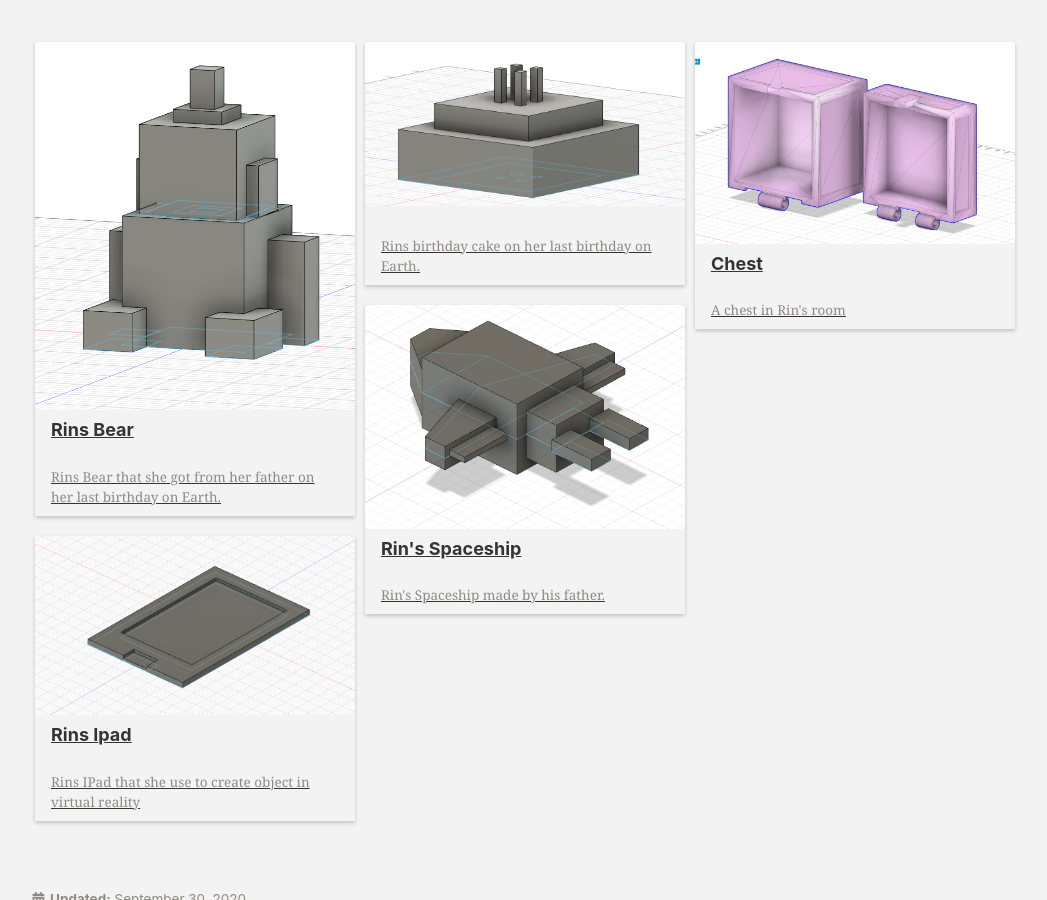
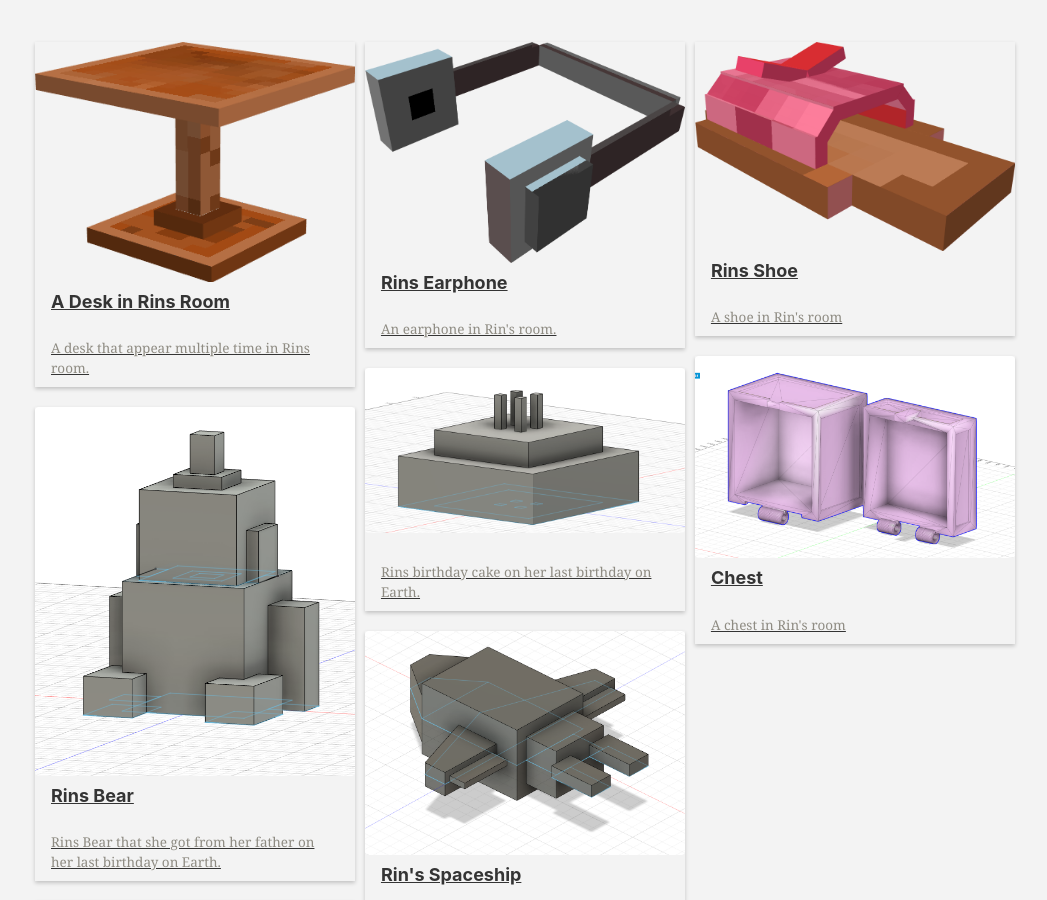
Before and after one commit to KokeCacao/chenhanke.me, a Jekyll site: the page built from _pages/shelter.md, in a window 1280 px wide and 900 px high, scrolled down 4616 px. Shown: the whole window, without its empty margins (170-1217 px from the left). Built offline with Jekyll 4.4.1, drawn with Linux system fonts in a browser that asks for light colours; cached includes are drawn as plain includes; nearby versions of some CDN libraries; comment, search, counter and statistics services are not loaded; a style sheet for code colours, icons or effects is not loaded.

Commit message:
:tada: added additional 3 models

```diff
--- a/_pages/3d.md
+++ b/_pages/shelter.md
@@ -19,6 +19,24 @@ gallery_col:
   - 1
   - 2
 gallery_list:
+  - url: /assets/3d/desk_screenshot.png
+    image_path: /assets/3d/desk_screenshot.png
+    alt: ""
+    title: "A Desk in Rins Room"
+    col: 0
+    description: "A desk that appear multiple time in Rins room."
+  - url: /assets/3d/earphone_screenshot.png
+    image_path: /assets/3d/earphone_screenshot.png
+    alt: ""
+    title: "Rins Earphone"
+    col: 1
+    description: "An earphone in Rin's room."
+  - url: /assets/3d/shoe_screenshot.png
+    image_path: /assets/3d/shoe_screenshot.png
+    alt: ""
+    title: "Rins Shoe"
+    col: 2
+    description: "A shoe in Rin's room"
   - url: /assets/3d/bear.png
     image_path: /assets/3d/bear.png
     alt: ""
```
Also changed, not shown: assets/3d/desk_screenshot.png (added), assets/3d/desk_texture.png (added), assets/3d/earphone_screenshot.png (added), assets/3d/earphone_texture.png (added), assets/3d/shoe_screenshot.png (added), assets/3d/shoe_texture.png (added).
